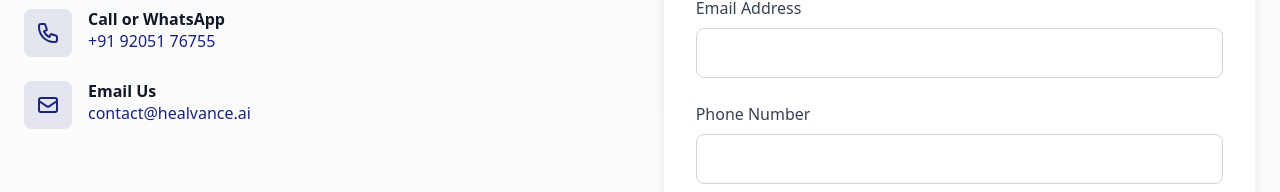
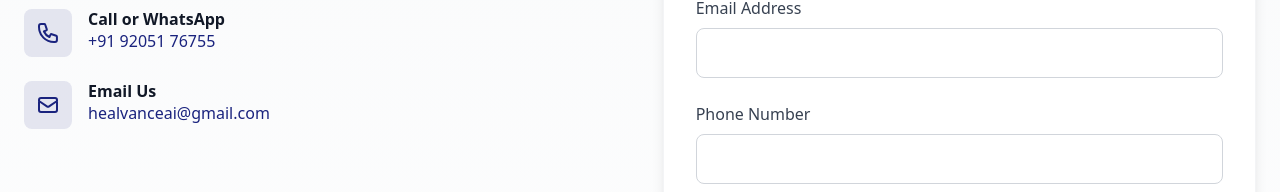
Before and after one commit to AmitGiri1281/Healvance-AI, a React (Vite) app in the folder frontend/: page /contact in a window 1280 px wide. Shown: the part 223-415 px from the top of the page. Built offline with nearby package versions, Linux system fonts and the light colour scheme.

Commit message:
Add email

```diff
--- a/frontend/src/components/sections/ContactSection.jsx
+++ b/frontend/src/components/sections/ContactSection.jsx
@@ -103,7 +103,7 @@ export default function ContactSection() {
                 </div>
                 <div>
                   <h4 className="font-semibold text-gray-900">Email Us</h4>
-                  <a href="mailto:contact@healvance.ai" className="text-primary hover:underline">contact@healvance.ai</a>
+                  <a href="healvanceai@gmail.com" className="text-primary hover:underline">healvanceai@gmail.com</a>
                 </div>
               </div>
             </div>
```
